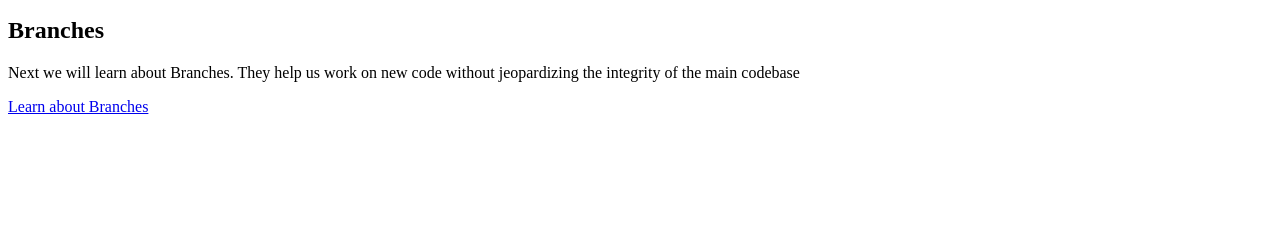
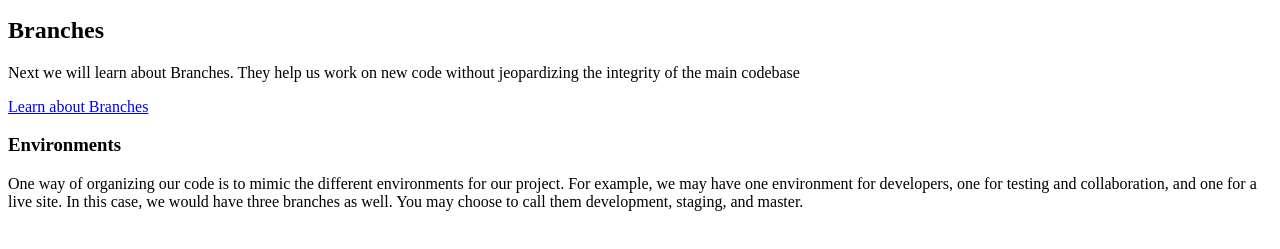
Before and after one commit to Vivian-Nguyen-2021/mdia-4590, a plain HTML site: page index.html in a window 1280 px wide. Shown: the part 101-350 px from the top of the page. Drawn offline with Linux system fonts and the light colour scheme.

Commit message:
adds branch/environment info to homepage
adds information about creating branches and environments and suggests a naming style.

```diff
--- a/index.html
+++ b/index.html
@@ -10,6 +10,8 @@
 	<h2>Branches</h2>
 	<p>Next we will learn about Branches. They help us work on new code without jeopardizing the integrity of the main codebase</p>
 	<a href ="about.html">Learn about Branches</a>
+	<h3>Environments</h3>
+	<p>One way of organizing our code is to mimic the different environments for our project. For example, we may have one environment for developers, one for testing and collaboration, and one for a live site. In this case, we would have three branches as well. You may choose to call them development, staging, and master.</p>
 
 </body>
 </html>
```
